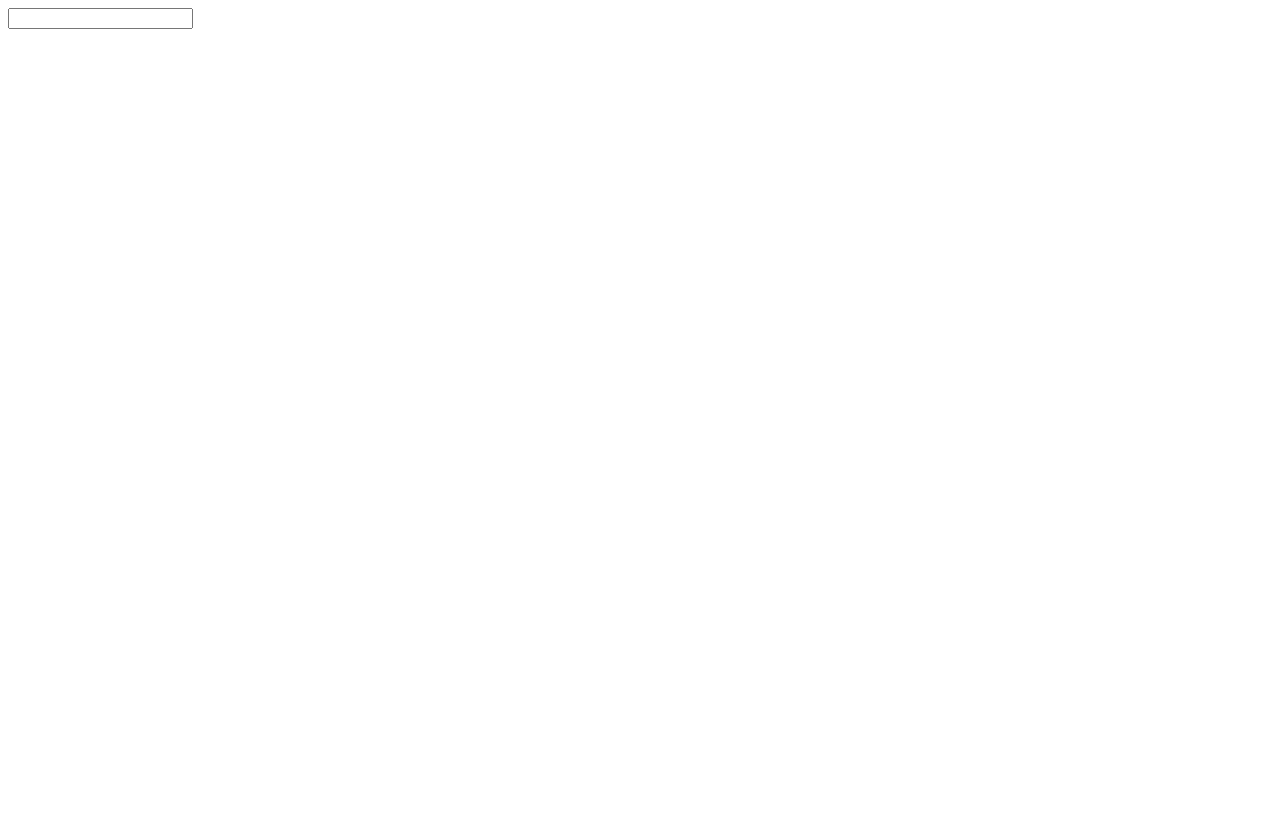
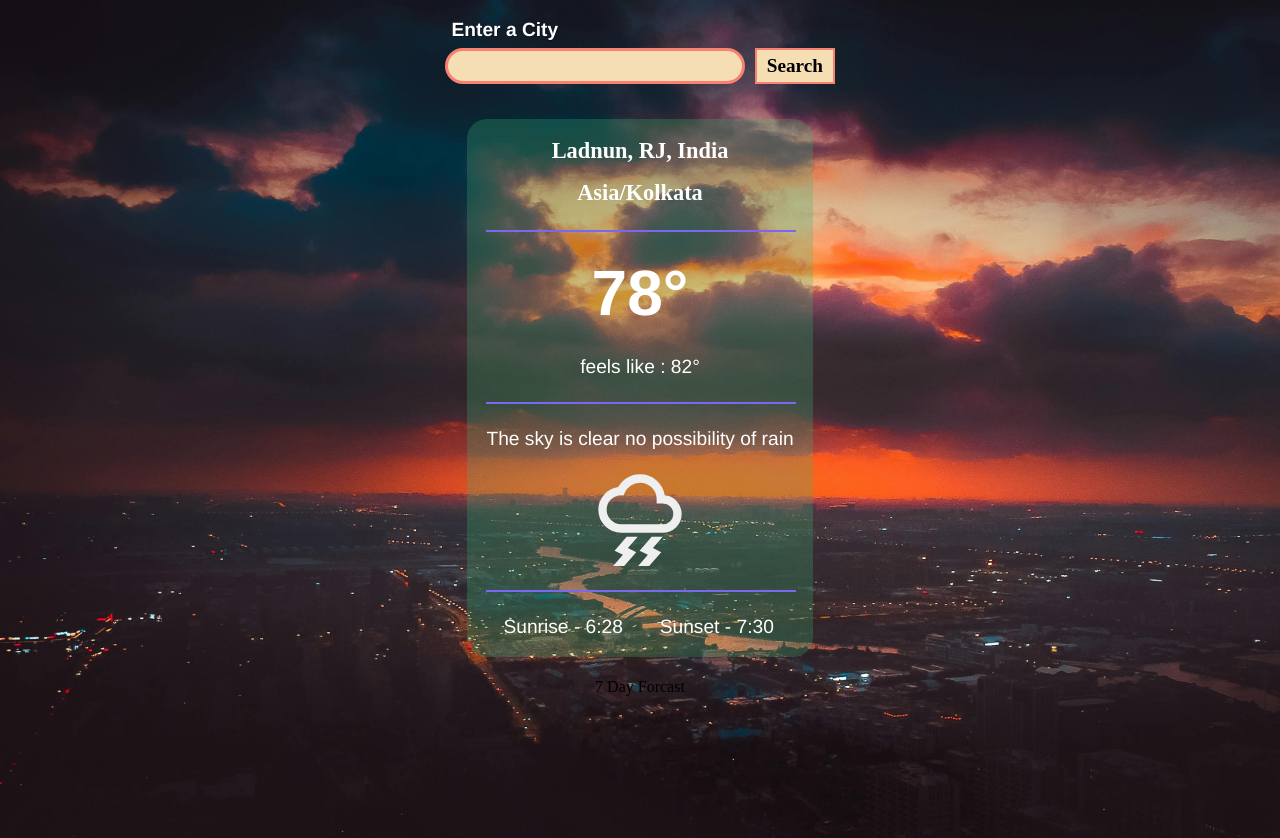
Before and after one commit to GaneshS288/weather-app, a website: page index.html in a window 1280 px wide. Before the commit the page ends 800 px from the top, so only its background shows below. Drawn offline with Linux system fonts and the light colour scheme.

Commit message:
get the weather for today

```diff
--- a/index.html
+++ b/index.html
@@ -8,13 +8,44 @@
     <script src="index.js" defer></script>
   </head>
   <body>
-    <div class="searchbar">
-      <label for="city"></label>
-      <input type="search" id="city" name="city" required />
+    <div>
+      <div class="searchbar">
+        <label for="city">Enter a City </label>
+        <div>
+          <input type="search" id="city" name="city" required />
+          <button type="button">Search</button>
+        </div>
+        <span class="error"></span>
+      </div>
     </div>
-    <div class="weather-today"></div>
+    <div class="weather-today">
+      <div>
+        <p class="address">Ladnun, RJ, India</p>
+        <p class="timezone">Asia/Kolkata</p>
+      </div>
+      <hr />
+      <div>
+        <p class="temp">78&deg;</p>
+        <p class="feels-like">feels like : 82&deg;</p>
+      </div>
+      <hr />
+      <div>
+        <p class="description">The sky is clear no possibility of rain</p>
+        <img src="thunderstorm.svg" alt="" class="weather-icon" />
+      </div>
+      <hr />
+      <div>
+        <p class="sunrise"><b>Sunrise</b> - 6:28</p>
+        <p class="sunset"><b>Sunset</b> - 7:30</p>
+      </div>
+    </div>
 
-    <div class="weather-forecast"></div>
+    <div class="weather-forecast">
+      <h2>7 Day Forcast</h2>
+      <div>
+        <div class="forecast-card"></div>
+      </div>
+    </div>
     <!-- things needed to display in weather today
      resolved adress
      timezone
@@ -22,6 +53,7 @@
      conditions
      sunrise sunset
      temp it is in fahrenheight
-     feels like-->
+     feels like
+     background Photo by zydeaosika: https://www.pexels.com/photo/aerial-shot-of-a-city-under-a-cinematic-sky-4139312/-->
   </body>
 </html>
--- a/index.js
+++ b/index.js
@@ -1,21 +1,112 @@
 const city = document.getElementById("city");
+const errorDisplay = document.querySelector(".error");
+const button = document.querySelector("button");
 
 function searchValidation(customError = null) {
   if (city.validity.valueMissing) {
-    console.log("the value is missing");
-  } else if (customError) {
-    console.log(customError);
+    errorDisplay.textContent = "This field cannot be empty";
+  } else if (customError === "code 400") {
+    errorDisplay.textContent = "This city name is incorrect";
+  } else {
+    getWeatherData(city.value);
+    errorDisplay.textContent = "";
   }
 }
 
 async function getWeatherData(city) {
   try {
     const fetchData = await fetch(
-      `https://weather.visualcrossing.com/VisualCrossingWebServices/rest/services/timeline/${city}?key=2RJEGTEK9UT4YSHRG9HF3R9FK`, {mode: "cors"}
+      `https://weather.visualcrossing.com/VisualCrossingWebServices/rest/services/timeline/${city}?key=2RJEGTEK9UT4YSHRG9HF3R9FK`,
+      { mode: "cors" },
     );
     const weatherData = await fetchData.json();
+    createTodayWeather(weatherData);
     console.log(weatherData);
   } catch (err) {
-    console.log(err.message, err.stack);
+    searchValidation("code 400");
   }
 }
+
+function convertToAmPmTime(data) {
+  const timeInHours = Number(data.slice(0, 2));
+  const timeInMinutes = data.slice(3, 5);
+  if (timeInHours > 12) {
+    return `${timeInHours - 12}:${timeInMinutes} PM`;
+  } else if (timeInHours < 12) {
+    return `${timeInHours}:${timeInMinutes} AM`;
+  }
+}
+
+function createTodayWeather(data) {
+  const container = document.createElement("div");
+  container.classList.add("weather-today");
+
+  const address = document.createElement("p");
+  address.classList.add("address");
+  address.textContent = data.resolvedAddress;
+
+  const hr1 = document.createElement("hr");
+
+  const timezone = document.createElement("p");
+  timezone.classList.add("timezone");
+  timezone.textContent = data.timezone;
+
+  const addressTimezoneContainer = document.createElement("div");
+  addressTimezoneContainer.append(address, timezone);
+
+  const temp = document.createElement("p");
+  temp.classList.add("temp");
+  temp.textContent = `${data.currentConditions.temp}\u00B0`;
+
+  const feelsLike = document.createElement("p");
+  feelsLike.classList.add("feels-like");
+  feelsLike.textContent = `${data.currentConditions.feelslike} \u00B0`;
+
+  const tempFeelslikeContainer = document.createElement("div");
+  tempFeelslikeContainer.append(temp, feelsLike);
+
+  const hr2 = document.createElement("hr");
+
+  const description = document.createElement("p");
+  description.classList.add("description");
+  description.textContent = data.description;
+
+  const weatherIcon = document.createElement("img");
+  weatherIcon.classList.add("weather-icon");
+  weatherIcon.src = "thunderstorm.svg";
+
+  const descriptionWeatherIconContainer = document.createElement("div");
+  descriptionWeatherIconContainer.append(description, weatherIcon);
+
+  const hr3 = document.createElement("hr");
+
+  const sunrise = document.createElement("p");
+  sunrise.classList.add("sunrise");
+  sunrise.textContent = `Sunset ${convertToAmPmTime(data.currentConditions.sunrise)}`;
+
+  const sunset = document.createElement("p");
+  sunset.classList.add("sunset");
+  sunset.textContent = `Sunset ${convertToAmPmTime(data.currentConditions.sunset)}`;
+
+  const sunriseSunsetContainer = document.createElement("div");
+  sunriseSunsetContainer.append(sunrise, sunset);
+
+  container.append(
+    addressTimezoneContainer,
+    hr1,
+    tempFeelslikeContainer,
+    hr2,
+    descriptionWeatherIconContainer,
+    hr3,
+    sunriseSunsetContainer,
+  );
+  document.body.append(container);
+}
+
+city.addEventListener("keydown", (e) => {
+  if (e.key === "Enter") {
+    searchValidation();
+  }
+});
+
+button.addEventListener("click", searchValidation);
--- a/style.css
+++ b/style.css
@@ -0,0 +1,180 @@
+/*css reset */
+
+html, body, div, span, applet, object, iframe,
+h1, h2, h3, h4, h5, h6, p, blockquote, pre,
+a, abbr, acronym, address, big, cite, code,
+del, dfn, em, img, ins, kbd, q, s, samp,
+small, strike, strong, sub, sup, tt, var,
+b, u, i, center,
+dl, dt, dd, ol, ul, li,
+fieldset, form, label, legend,
+table, caption, tbody, tfoot, thead, tr, th, td,
+article, aside, canvas, details, embed,
+figure, figcaption, footer, header, hgroup,
+menu, nav, output, ruby, section, summary,
+time, mark, audio, video {
+	margin: 0;
+	padding: 0;
+	border: 0;
+	font-size: 100%;
+	font: inherit;
+	vertical-align: baseline;
+}
+/* HTML5 display-role reset for older browsers */
+article, aside, details, figcaption, figure,
+footer, header, hgroup, menu, nav, section {
+	display: block;
+}
+body {
+	line-height: 1;
+}
+ol, ul {
+	list-style: none;
+}
+blockquote, q {
+	quotes: none;
+}
+blockquote:before, blockquote:after,
+q:before, q:after {
+	content: '';
+	content: none;
+}
+table {
+	border-collapse: collapse;
+	border-spacing: 0;
+}
+
+/*main style*/
+
+body {
+    display: flex;
+    flex-direction: column;
+    justify-content: start;
+    align-items: center;
+    gap: 1.4rem;
+    min-height: 100vh;
+    padding: 1.2rem 0;
+    background: no-repeat url(cloudy_sky_dawn.jpg);
+    background-size: cover;
+}
+
+.searchbar {
+    display: flex;
+    flex-direction: column;
+    gap: 0.4rem;
+}
+
+.searchbar>div {
+    display: flex;
+    gap: 0.6rem;
+}
+
+label {
+    font: 600 1.2rem 'Helvetica';
+    text-shadow: 1px 1px rgba(0, 0, 0, 0.338);
+    padding-left: 0.4rem;
+    color: white;
+}
+
+input {
+    border: 3px solid salmon;
+    border-radius: 20px;
+    min-height: 30px;
+    min-width: 300px;
+    padding-left: 0.6rem;
+    background: wheat;
+    font: 1.2rem helvetica;
+}
+
+input:focus {
+    outline: none;
+    box-shadow: inset 2px 2px grey;
+}
+
+button {
+    border: 2px solid salmon;
+    background: wheat;
+    font: 600 1.2rem 'sans-serif';
+    padding: 5px 10px;
+    outline: none;
+}
+
+button:active {
+    box-shadow: inset 2px 2px salmon;
+}
+
+.error {
+    padding-left: 0.6rem;
+    padding-top: 0.4rem;
+    color: red;
+}
+
+/*style for today's weather*/
+
+.weather-today {
+    display: grid;
+    grid-template-columns: 1fr;
+    grid-template-rows:auto 1fr auto 1fr auto 1fr auto;
+    align-content: start;
+    row-gap: 1rem;
+    max-width: 1000px;
+    background: rgba(60, 179, 114, 0.268);
+    border-radius: 20px;
+    padding: 1.2rem;
+    justify-items: center;
+}
+
+hr {
+    width: 100%;
+    border: 1px solid mediumslateblue;
+}
+
+.weather-today>div {
+    display: grid;
+    justify-items: center;
+    row-gap: 1rem;
+}
+
+.weather-today>div:last-child {
+    display: grid;
+    grid-template-columns: 1fr 1fr;
+    justify-items: space-around;
+    justify-self: stretch;
+}
+
+.address, .timezone {
+    font: 700 1.4rem 'Times New Roman';
+    color: white;
+}
+
+.temp {
+    font: 700 4rem helvetica;
+    color: white;
+}
+
+.feels-like {
+    font: 1.2rem helvetica;
+    color: white;
+    padding-top: 0.6rem;
+}
+
+.weather-icon {
+    height: 100px;
+    width: 100px;
+}
+
+.description {
+    font: 1.2rem helvetica;
+    color: white;
+    text-wrap: wrap;
+}
+
+.sunrise {
+    font: 1.2rem helvetica;
+    color: white;
+}
+
+.sunset {
+    font: 1.2rem helvetica;
+    color: white;
+}
```
Also changed, not shown: cloudy_sky_dawn.jpg (added), thunderstorm.svg (added).
